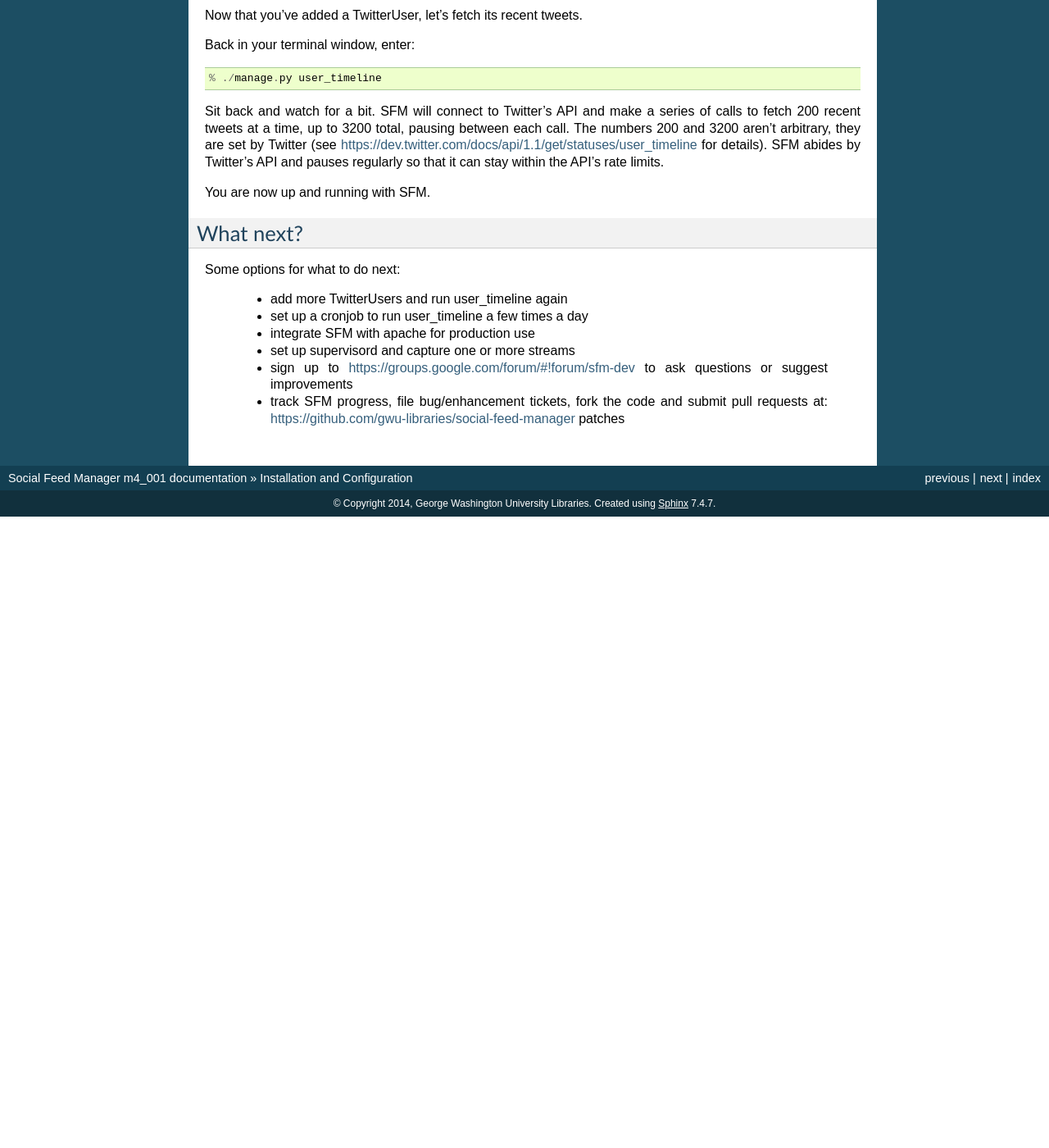
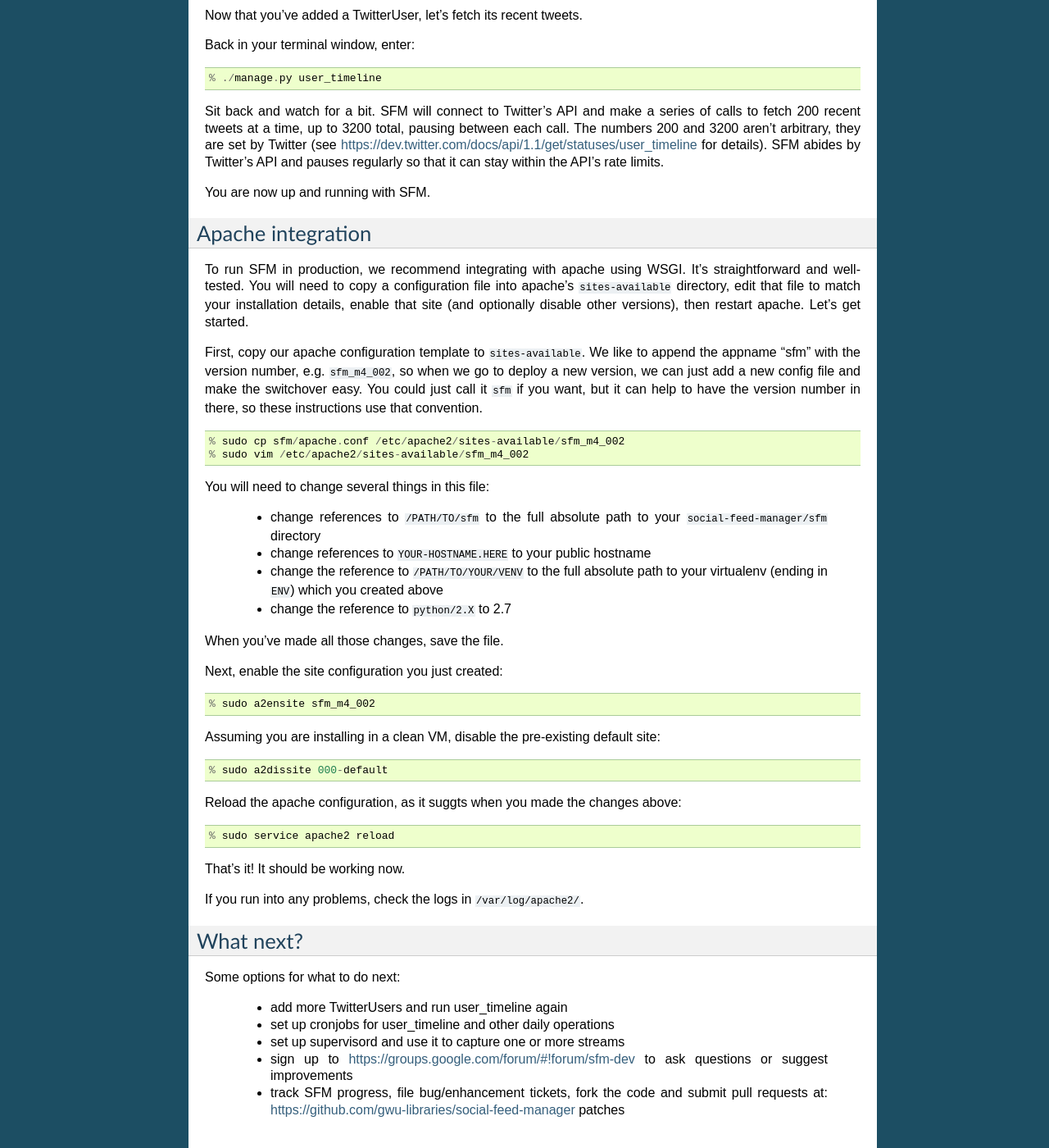
Before and after one commit to gwu-libraries/social-feed-manager, a Sphinx documentation site: the page built from docs/install.rst, in a window 1280 px wide and 1400 px high, scrolled down 5740 px. Shown: the whole window at 82% size. Built offline with Sphinx 7.4.7, drawn with Linux system fonts in a browser that asks for light colours; before the commit the page ends 6370 px from its top, so only the background shows below that.

Commit message:
added apache integration, refs #184

```diff
--- a/docs/install.rst
+++ b/docs/install.rst
@@ -407,15 +407,71 @@ can stay within the API's rate limits.
 You are now up and running with SFM.
 
 
+Apache integration
+------------------
+
+To run SFM in production, we recommend integrating with apache using WSGI.
+It's straightforward and well-tested.  You will need to copy a configuration
+file into apache's ``sites-available`` directory, edit that file to match
+your installation details, enable that site (and optionally disable other
+versions), then restart apache.  Let's get started.
+
+First, copy our apache configuration template to ``sites-available``. We
+like to append the appname "sfm" with the version number,
+e.g. ``sfm_m4_002``, so when we go to deploy a new version, we can just
+add a new config file and make the switchover easy.  You could just call
+it ``sfm`` if you want, but it can help to have the version number in
+there, so these instructions use that convention.
+
+::
+
+    % sudo cp sfm/apache.conf /etc/apache2/sites-available/sfm_m4_002
+    % sudo vim /etc/apache2/sites-available/sfm_m4_002
+
+You will need to change several things in this file:
+
+ - change references to ``/PATH/TO/sfm`` to the full absolute path to
+   your ``social-feed-manager/sfm`` directory
+ - change references to ``YOUR-HOSTNAME.HERE`` to your public hostname
+ - change the reference to ``/PATH/TO/YOUR/VENV`` to the full absolute
+   path to your virtualenv (ending in ``ENV``) which you created above
+ - change the reference to ``python/2.X`` to 2.7
+
+When you've made all those changes, save the file.
+
+Next, enable the site configuration you just created:
+
+::
+
+    % sudo a2ensite sfm_m4_002
+
+Assuming you are installing in a clean VM, disable the pre-existing
+default site:
+
+::
+
+    % sudo a2dissite 000-default
+
+Reload the apache configuration, as it suggts when you made the changes
+above:
+
+::
+
+    % sudo service apache2 reload
+
+That's it!  It should be working now.
+
+If you run into any problems, check the logs in ``/var/log/apache2/``.
+
+
 What next?
 ----------
 
 Some options for what to do next:
 
  - add more TwitterUsers and run user_timeline again
- - set up a cronjob to run user_timeline a few times a day
- - integrate SFM with apache for production use
- - set up supervisord and capture one or more streams
+ - set up cronjobs for user_timeline and other daily operations
+ - set up supervisord and use it to capture one or more streams
  - sign up to https://groups.google.com/forum/#!forum/sfm-dev to
    ask questions or suggest improvements
  - track SFM progress, file bug/enhancement tickets, fork the code
```
Also changed, not shown: 2 other files.
